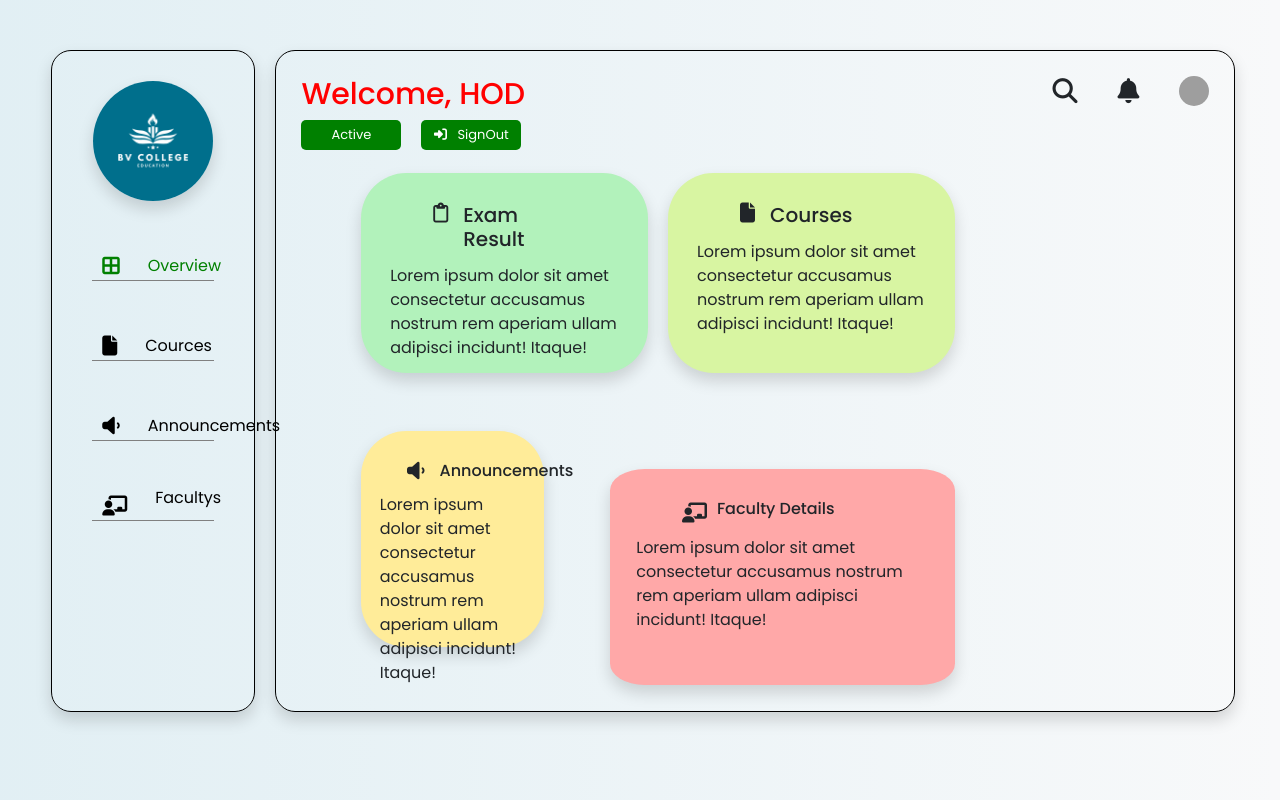
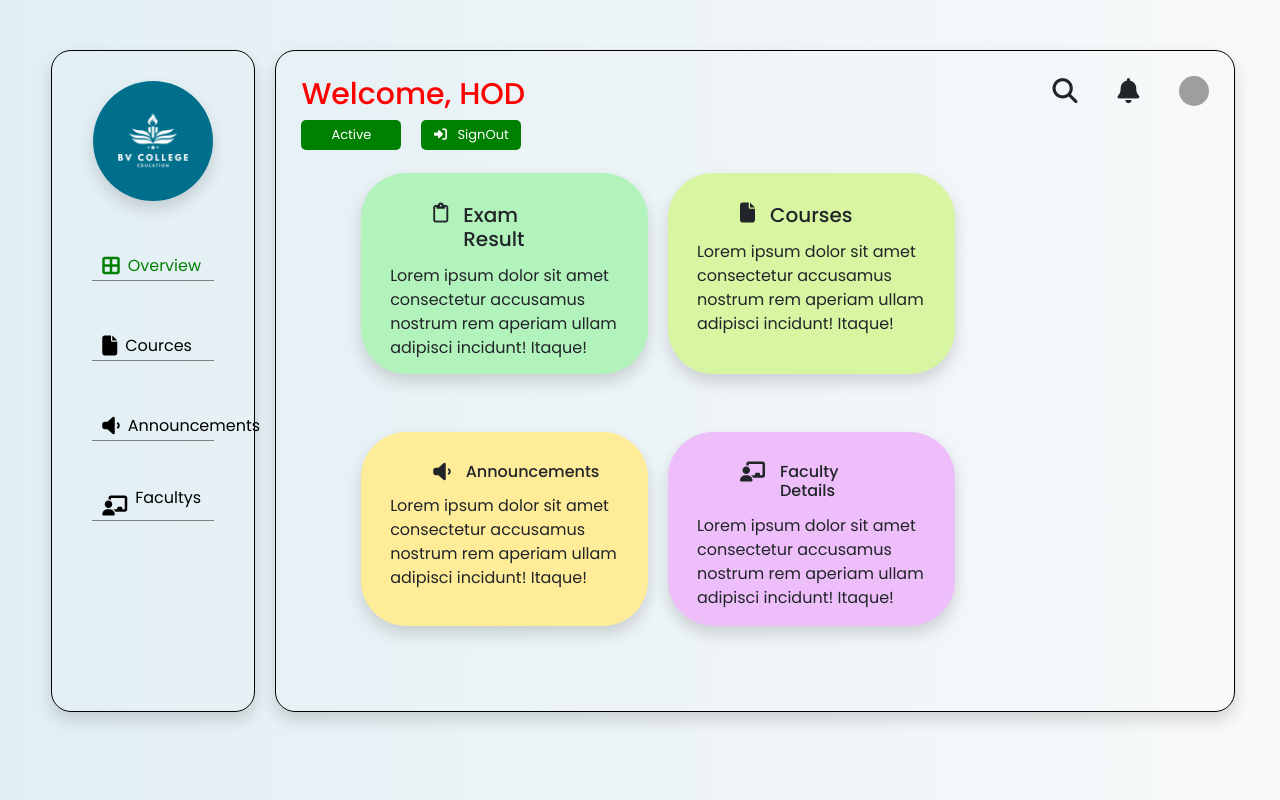
Before and after one commit to abhiramibanil/College-Project, a React (Vite) app: page /hodDash in a window 1280 px wide. Both pictures are taken after a click on the element "Overview". Built offline with nearby package versions, Linux system fonts and the light colour scheme; grey boxes are pictures that could not be loaded.

Commit message:
change in hod

```diff
--- a/src/Components/HodAnnounce.jsx
+++ b/src/Components/HodAnnounce.jsx
@@ -28,7 +28,7 @@ function HodAnnounce() {
 
                 {/* Card 2 */}
                 <div className="card shadow ">
-                    <p className="card-text">Trust your instincts to select one task each day, whether it's urgent, joyful, or satisfying. This empowers you to create your own reality instead of letting other people dictate your life.</p>
+                <p className="card-text">Pay attention to continuity between shots. Each shot should logically follow the previous one in terms of action, position, and story progression.</p>
                     <h3 className="card-title">Daily Highlight Method</h3>
                     <a href={pdf} download className='form-control sm  w-50'>
                         <i
@@ -42,7 +42,7 @@ function HodAnnounce() {
 
                 {/* Card 3 */}
                 <div className="card shadow">
-                    <p className="card-text">When writing notes, write in your own words. You're not creating your own Wikipedia or Google, you already have those at your disposal. You’re writing and formulating your own ideas, arguments, and truths.</p>
+                <p className="card-text">Pay attention to continuity between shots. Each shot should logically follow the previous one in terms of action, position, and story progression.</p>
                     <h3 className="card-title">Don't create your own Google</h3>
                     <a href={pdf} download className='form-control sm  w-50'>
                         <i
@@ -56,7 +56,7 @@ function HodAnnounce() {
 
                 {/* Card 4 */}
                 <div className="card shadow">
-                    <p className="card-text">When writing notes, write in your own words. You're not creating your own Wikipedia or Google, you already have those at your disposal. You’re writing and formulating your own ideas, arguments, and truths.</p>
+                <p className="card-text">Pay attention to continuity between shots. Each shot should logically follow the previous one in terms of action, position, and story progression.</p>
                     <h3 className="card-title">Don't create your own Google</h3>
                     <a href={pdf} download className='form-control sm  w-50'>
                         <i
--- a/src/Components/HodOverview.jsx
+++ b/src/Components/HodOverview.jsx
@@ -35,10 +35,11 @@ function HodOverview() {
                         </div>
                     </div>
                     <div className="middle-s ">
+
                         <div className="tab-3 shadow">
                             <div className="tab-icon">
-                                <i class="fa-solid fa-volume-low size"></i>
-                                <h6>Announcements</h6>
+                            <i class="fa-solid fa-volume-low size"></i>
+                            <h6>Announcements</h6>
                             </div>
                             <div className="tab-content">
                                 <p>
@@ -47,12 +48,12 @@ function HodOverview() {
                                 </p>
                             </div>
                         </div>
-                        <div className="notification-bar shadow">
-                            <div className="notification-icon">
+                        <div className="tab-4 shadow">
+                            <div className="tab-icon">
                             <i class="fa-solid fa-chalkboard-user size"></i>
-                                <h6>Faculty Details</h6>
+                            <h6>Faculty Details</h6>
                             </div>
-                            <div className="notification-content">
+                            <div className="tab-content">
                                 <p>
                                     Lorem ipsum dolor sit amet consectetur accusamus nostrum rem
                                     aperiam ullam adipisci incidunt! Itaque!
--- a/src/Components/hodoverview.css
+++ b/src/Components/hodoverview.css
@@ -72,10 +72,12 @@
   .tab-3 {
     background-color: #ffec99;
     margin-left: 70px;
+    width: 750%;
   }
 
   .tab-4 {
     background-color: #eebefa;
+    width: 900%;
   }
 
   .tab-1:hover,
@@ -87,10 +89,10 @@
 
   .notification-bar {
     height: 90%;
-    width: 45%;
+    width: 35%;
     margin-top: 0%;
     margin-left: 2%;
-    margin-bottom: 10%;
+    /* margin-bottom: 10%; */
     border-radius: 2.835rem;
     transition: all 0.3s;
     background-color: #ffa8a8;
@@ -115,7 +117,7 @@
     margin: 5px auto;
   }
 
-  .notification-icon {
+  /* .notification-icon {
     width: 80%;
     display: flex;
     gap: 10px;
@@ -124,3 +126,4 @@
     margin: 10px;
     padding-top: 20px;
   }
+   */
--- a/src/Pages/hodStyle.css
+++ b/src/Pages/hodStyle.css
@@ -23,7 +23,7 @@
     display: flex;
     font-size: 20px;
     justify-content: flex-start;
-    gap: 20px;
+    gap: 0px;
     border-bottom: 1px solid grey;
     height: 30px;
     width: 60%;
```
